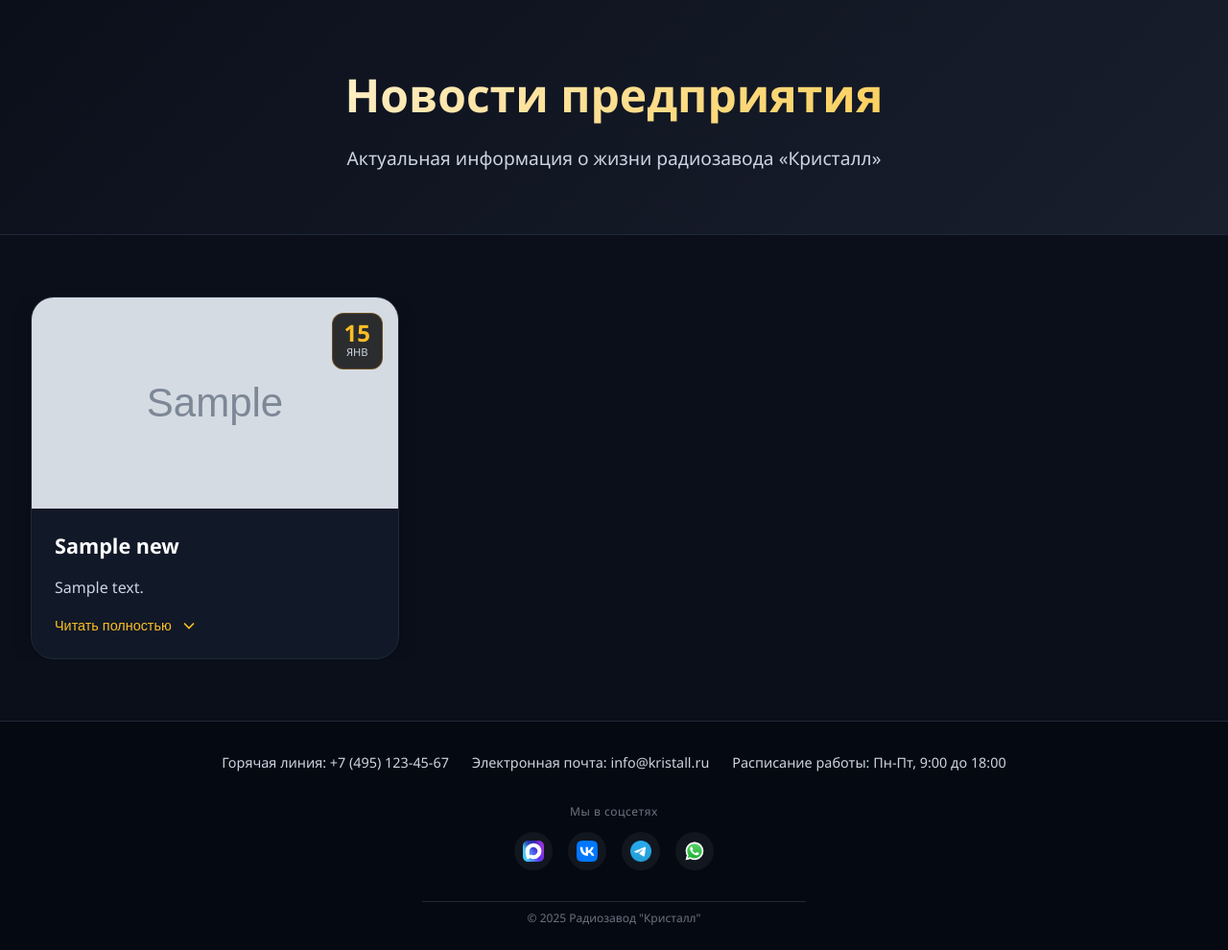
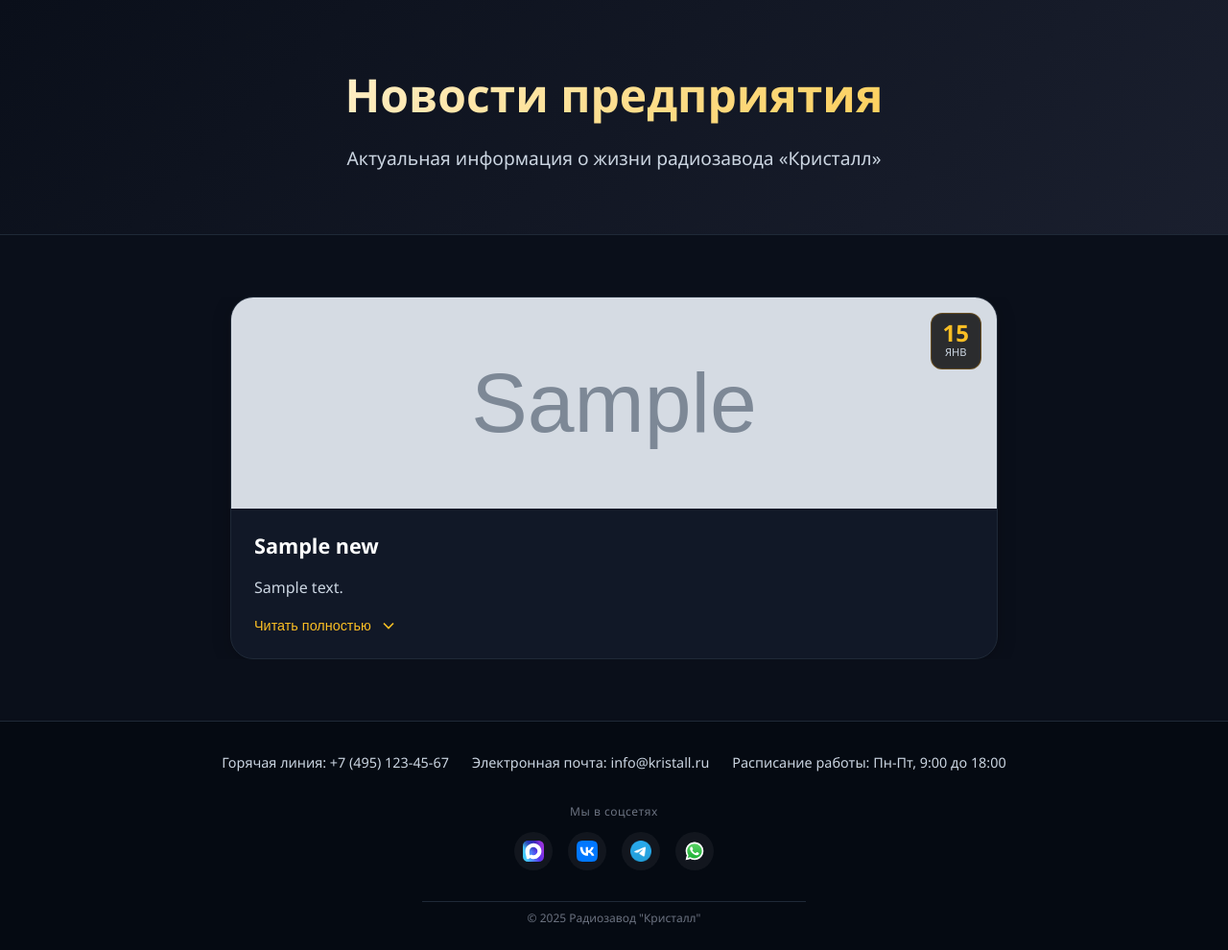
Before and after one commit to BinaryArmorer/VKR-SITE-DJANGO, a Django app: page /news/ in a window 1280 px wide. Shown: the part 74-1064 px from the top of the page at 96% size. Run offline with Django 5.2, Linux system fonts and the light colour scheme; tables that the repository leaves empty hold one stand-in row (values such as "Sample post"); grey boxes marked "Sample" are stand-in pictures.

Commit message:
Изменение фронтенда новостей

```diff
--- a/radio_kristall/main/static/main/css/pages/news.css
+++ b/radio_kristall/main/static/main/css/pages/news.css
@@ -5,9 +5,12 @@
 }
 
 .news-masonry {
-    display: grid;
-    grid-template-columns: repeat(auto-fill, minmax(380px, 1fr));
+    display: flex;
+    flex-direction: column;
     gap: 2rem;
+    max-width: 800px;
+    margin: 0 auto;
+    width: 100%;
 }
 
 .news-article {
```
Also changed, not shown: 1 other file.
